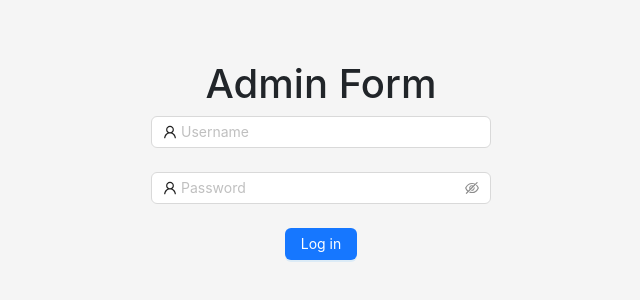
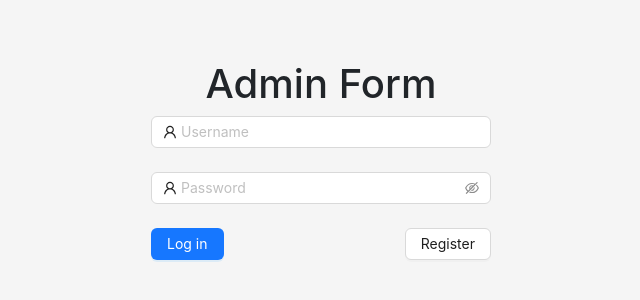
Before and after one commit to pashakeeper/crm_driver, a React (Create React App) app: page / in a window 1280 px wide. Shown: the part 228-528 px from the top of the page, without its empty margins (319-959 px from the left). Built offline with nearby package versions, Linux system fonts and the light colour scheme.

Commit message:
all done

```diff
--- a/package.json
+++ b/package.json
@@ -2,6 +2,7 @@
   "name": "crm",
   "version": "0.1.0",
   "private": true,
+  "main": "index.html",
   "dependencies": {
     "@google/maps": "^1.1.3",
     "@testing-library/jest-dom": "^5.17.0",
@@ -30,7 +31,6 @@
     "web-vitals": "^2.1.4",
     "winston": "^3.13.0"
   },
-  "proxy": "http://91.200.41.34/",
   "scripts": {
     "start": "react-scripts start",
     "build": "react-scripts build",
--- a/public/index.html
+++ b/public/index.html
@@ -24,7 +24,7 @@
       work correctly both with client-side routing and a non-root public URL.
       Learn how to configure a non-root public URL by running `npm run build`.
     -->
-    <title>React App</title>
+    <title>Driver Delivery</title>
   </head>
   <body>
     <noscript>You need to enable JavaScript to run this app.</noscript>
--- a/src/App.js
+++ b/src/App.js
@@ -1,8 +1,11 @@
-import React, {useState, useEffect} from 'react';
-import {Layout, Menu, Button, Form, Input, message} from 'antd';
+import React, { useState, useEffect } from 'react';
+ // eslint-disable-next-line
+import { Layout, Menu, Button, Form, Input, message, Modal, Row } from 'antd';
 import {
     UserOutlined,
+     // eslint-disable-next-line
     VideoCameraOutlined,
+     // eslint-disable-next-line
     UploadOutlined,
     MenuUnfoldOutlined,
     MenuFoldOutlined
@@ -10,43 +13,125 @@ import {
 import EditableTable from './components/Table';
 import 'bootstrap/dist/css/bootstrap.min.css';
 import "./style.scss";
-const LoginForm = ({onFinish}) => {
+import axios from 'axios';
+import api from './components/Api';
+
+const RegistrationForm = ({ onFinish }) => {
     const [form] = Form.useForm();
 
     const onFinishFailed = (errorInfo) => {
         console.log('Failed:', errorInfo);
     };
 
+    const handleRegistration = async (values) => {
+        try {
+            const response = await axios.post(api + '/register', values);
+            message.success(response.data.message);
+            onFinish();
+        } catch (error) {
+            message.error(error.response.data.error);
+        }
+    };
+
     return (
         <Form
             form={form}
-            name="loginForm"
-            onFinish={onFinish}
+            name="registrationForm"
+            onFinish={handleRegistration}
             onFinishFailed={onFinishFailed}
         >
             <Form.Item
                 name="username"
-                rules={[{required: true, message: 'Please input your username!'}]}
+                rules={[{ required: true, message: 'Please input your username!' }]}
             >
-                <Input prefix={<UserOutlined/>} placeholder="Username"/>
+                <Input prefix={<UserOutlined />} placeholder="Username" />
             </Form.Item>
 
             <Form.Item
                 name="password"
-                rules={[{required: true, message: 'Please input your password!'}]}
+                rules={[{ required: true, message: 'Please input your password!' }]}
             >
-                <Input.Password prefix={<UserOutlined/>} placeholder="Password"/>
+                <Input.Password prefix={<UserOutlined />} placeholder="Password" />
             </Form.Item>
 
             <Form.Item>
-                <Button className="mx-lg-auto d-flex" type="primary" htmlType="submit">Log in</Button>
+                <Button className="mx-lg-auto d-flex" type="primary" htmlType="submit">Register</Button>
             </Form.Item>
         </Form>
     );
 };
 
+const LoginForm = ({ onFinish }) => {
+    const [form] = Form.useForm();
+    const [modalVisible, setModalVisible] = useState(false);
+
+    const onFinishFailed = (errorInfo) => {
+        console.log('Failed:', errorInfo);
+    };
+
+    const handleLogin = async (values) => {
+        try {
+            // eslint-disable-next-line
+            const response = await axios.post(api + '/login', values);
+            localStorage.setItem('isLoggedIn', 'true');
+            onFinish();
+        } catch (error) {
+            message.error(error.response.data.error);
+        }
+    };
+
+    const openRegistrationModal = () => {
+        setModalVisible(true);
+    };
+
+    const closeRegistrationModal = () => {
+        setModalVisible(false);
+    };
+
+    return (
+        <>
+            <Form
+                form={form}
+                name="loginForm"
+                onFinish={handleLogin}
+                onFinishFailed={onFinishFailed}
+            >
+                <Form.Item
+                    name="username"
+                    rules={[{ required: true, message: 'Please input your username!' }]}
+                >
+                    <Input prefix={<UserOutlined />} placeholder="Username" />
+                </Form.Item>
+
+                <Form.Item
+                    name="password"
+                    rules={[{ required: true, message: 'Please input your password!' }]}
+                >
+                    <Input.Password prefix={<UserOutlined />} placeholder="Password" />
+                </Form.Item>
+                <Row justify='space-between'>
+                <Form.Item>
+                    <Button className="mx-lg-auto d-flex" type="primary" htmlType="submit">Log in</Button>
+                </Form.Item>
+                <Form.Item>
+                    <Button className="mx-lg-auto d-flex" type="default" onClick={openRegistrationModal}>Register</Button>
+                </Form.Item>
+                </Row>
+            </Form>
+            <Modal
+                title="Registration"
+                open={modalVisible}
+                onCancel={closeRegistrationModal}
+                footer={null}
+            >
+                <RegistrationForm onFinish={closeRegistrationModal} />
+            </Modal>
+        </>
+    );
+};
+
 function App() {
-    const {Header, Sider, Content} = Layout;
+    const { Header, Sider, Content } = Layout;
     const [collapsed, setCollapsed] = useState(false);
     const [isLoggedIn, setIsLoggedIn] = useState(false);
 
@@ -56,15 +141,6 @@ function App() {
             setIsLoggedIn(true);
         }
     }, []);
-
-    const handleLogin = ({username, password}) => {
-        if (username === 'admin' && password === 'admin') {
-            setIsLoggedIn(true);
-            localStorage.setItem('isLoggedIn', 'true');
-        } else {
-            message.error('Неверные учетные данные!');
-        }
-    };
 
     const handleLogout = () => {
         setIsLoggedIn(false);
@@ -76,9 +152,9 @@ function App() {
             {!isLoggedIn ? (
                 <div className="container h-100">
                     <div className="row h-100 align-items-center">
-                        <div style={{padding: '20px'}} className="col-lg-4 mx-lg-auto">
+                        <div style={{ padding: '20px' }} className="col-lg-4 mx-lg-auto">
                             <h1 className="text-center">Admin Form</h1>
-                            <LoginForm onFinish={handleLogin}/>
+                            <LoginForm onFinish={() => setIsLoggedIn(true)} />
                         </div>
                     </div>
                 </div>
@@ -86,8 +162,8 @@ function App() {
                     // Ako je korisnik prijavljen, prikazuje se glavna stranica
                     <Layout>
                         <Sider trigger={null} collapsible collapsed={!collapsed}>
-                        <div className="demo-logo-vertical"/>
-                        <Menu
+                            <div className="demo-logo-vertical" />
+                            {/* <Menu
                                 theme="dark"
                                 className='main_menu'
                                 mode="inline"
@@ -95,34 +171,34 @@ function App() {
                                 items={[
                                     {
                                         key: '1',
-                                    icon: <UserOutlined/>,
+                                        icon: <UserOutlined />,
                                         label: 'nav 1',
                                     },
                                     {
                                         key: '2',
-                                    icon: <VideoCameraOutlined/>,
+                                        icon: <VideoCameraOutlined />,
                                         label: 'nav 2',
                                     },
                                     {
                                         key: '3',
-                                    icon: <UploadOutlined/>,
+                                        icon: <UploadOutlined />,
                                         label: 'nav 3',
                                     },
                                 ]}
-                        />
+                            /> */}
                         </Sider>
                         <Layout className='layout_cust'>
                             <Header className="app-header d-flex align-items-center justify-content-between">
                                 <Button
                                     className='trigger'
                                     type="text"
-                                icon={collapsed ? <MenuUnfoldOutlined/> : <MenuFoldOutlined/>}
+                                    icon={collapsed ? <MenuUnfoldOutlined /> : <MenuFoldOutlined />}
                                     onClick={() => setCollapsed(!collapsed)}
                                 />
                                 <Button type="primary" className="logout" onClick={handleLogout}>Logout</Button>
                             </Header>
                             <Content className="app-content">
-                            <EditableTable/>
+                                <EditableTable />
                             </Content>
                         </Layout>
                     </Layout>
--- a/src/components/Api.js
+++ b/src/components/Api.js
@@ -1,2 +1,4 @@
-const api = 'http://91.200.41.34';
+const api = 'https://service.trucks-api.fun';
+// const api = 'https://185.233.116.104:3443';
+// const api = 'http://localhost:3001';
 export default api;
```
Also changed, not shown: src/components/Table.js (+32 -32 lines). Lines whose indentation alone changed are shown as unchanged.
